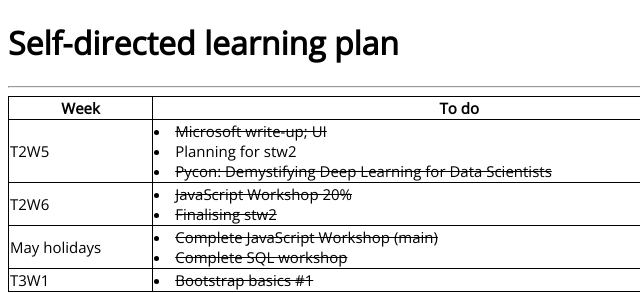
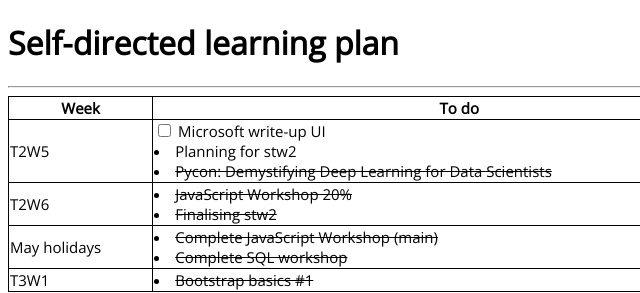
Before and after one commit to Rea1103/hbl20, a plain HTML site: page index.html in a window 1280 px wide. Shown: the top 293 px of the page, 0-640 px from the left. Drawn offline with nearby package versions, Linux system fonts and the light colour scheme.

Commit message:
Update index.html

```diff
--- a/index.html
+++ b/index.html
@@ -40,7 +40,8 @@
 	      		<tr>
 				<td>T2W5</td>
 				<td>
-					<li><strike>Microsoft write-up; UI</strike></li>
+					<input type = 'checkbox'>
+					<label> Microsoft write-up UI</label><br>
 		  			<li>Planning for stw2</li>
 					<li><strike>Pycon: Demystifying Deep Learning for Data Scientists</strike></li>
 				</td>
```
